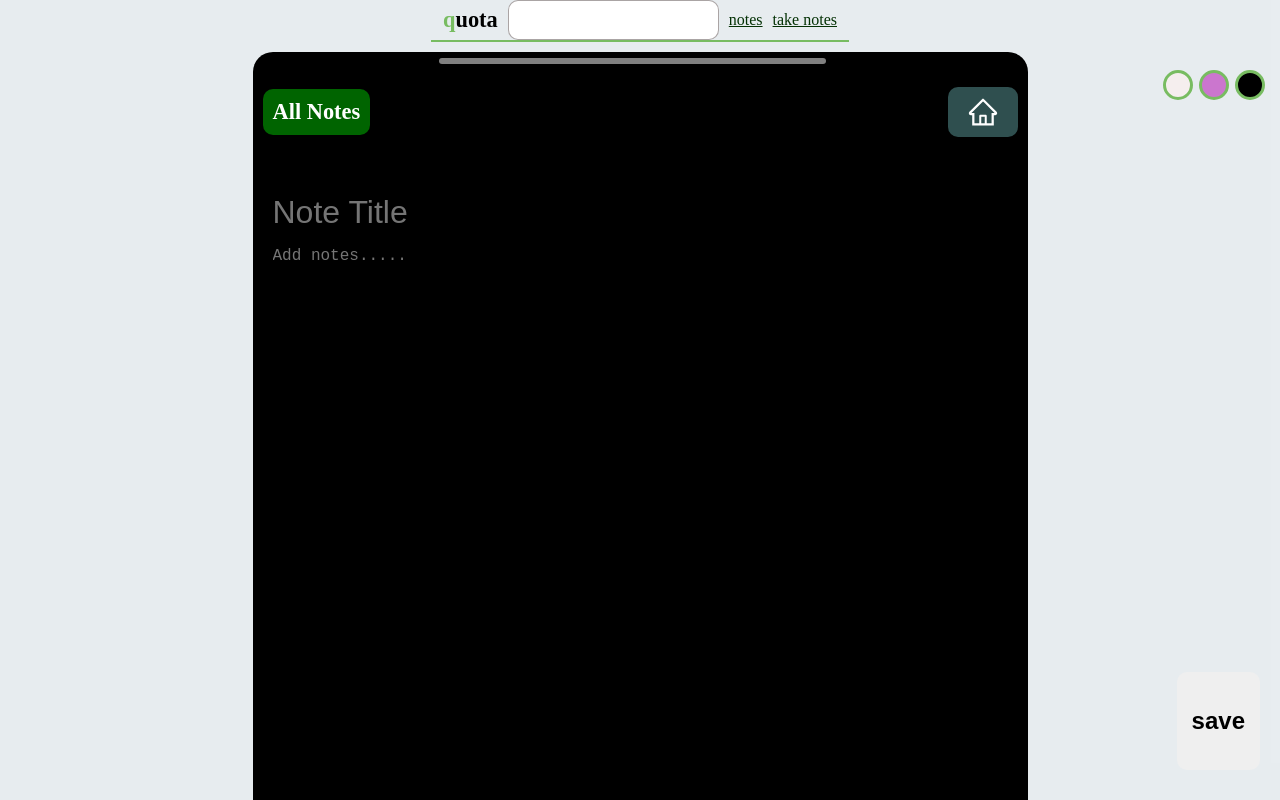
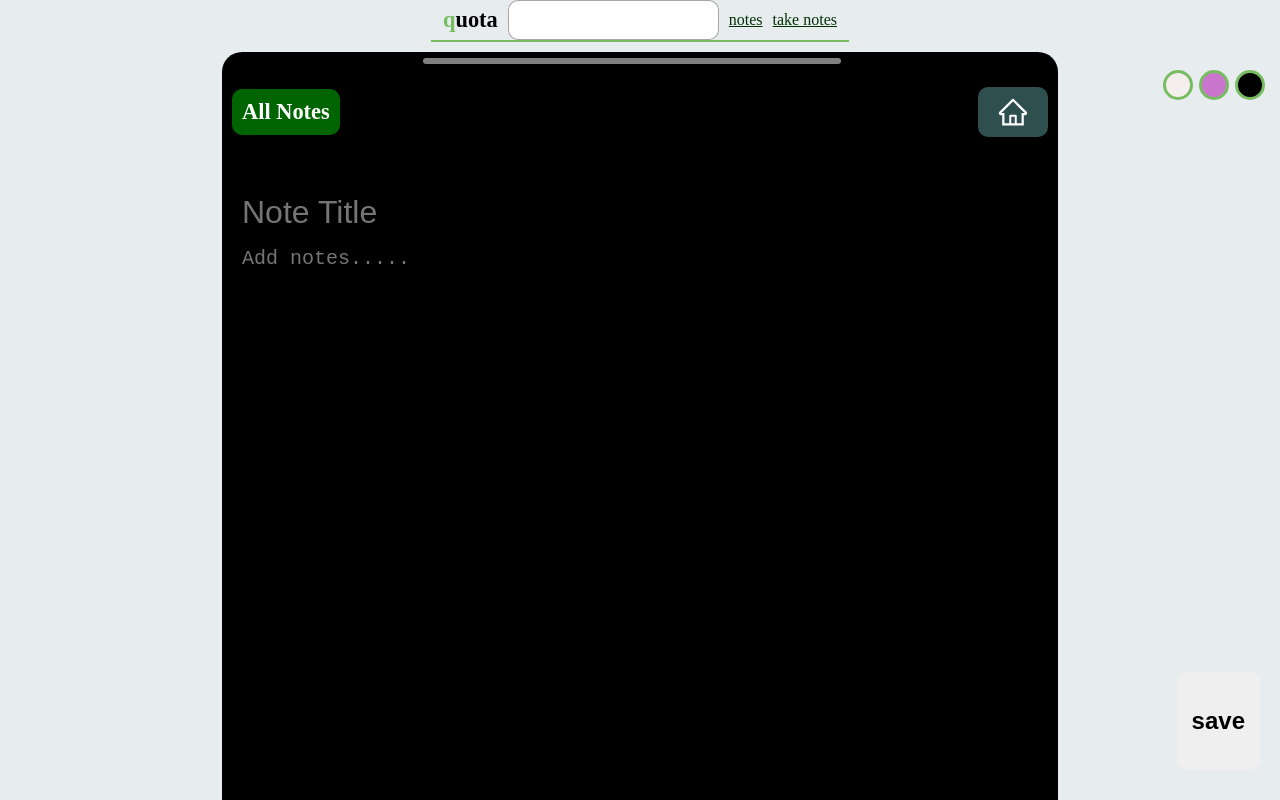
Before and after one commit to Prospetix/abeg, a React app in the folder src/: page /createnote in a window 1280 px wide. Shown: the top 800 px of the page. Built offline with nearby package versions, Linux system fonts and the light colour scheme; the HTML template or start-up script is replaced by a standard one.

Commit message:
resize text

```diff
--- a/src/App.css
+++ b/src/App.css
@@ -424,11 +424,11 @@ span {
   outline: none;
   border: none;
   height: 80vh;
-  font-size: 1rem;
+  font-size: 20px;
   color: white;
 }
 .area::placeholder {
-  font-size: 1rem;
+  font-size: 20px;
 }
 .save {
   border: none;
```
